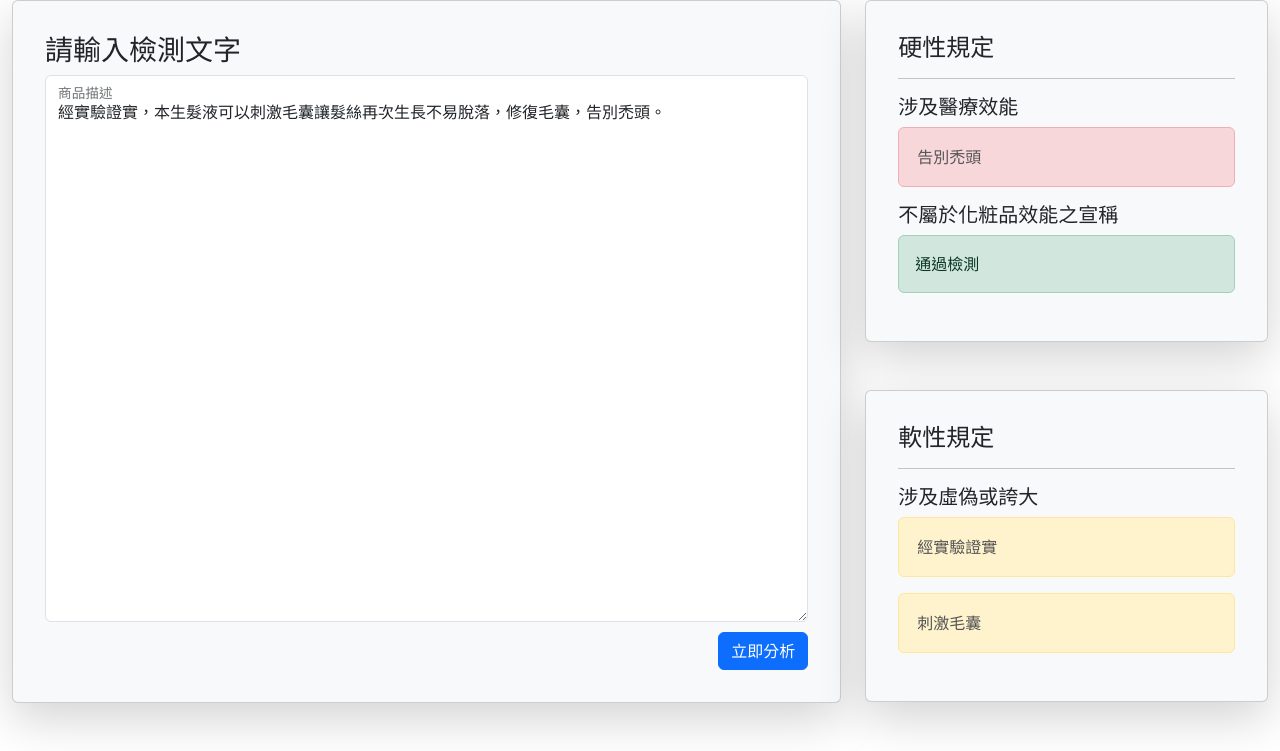
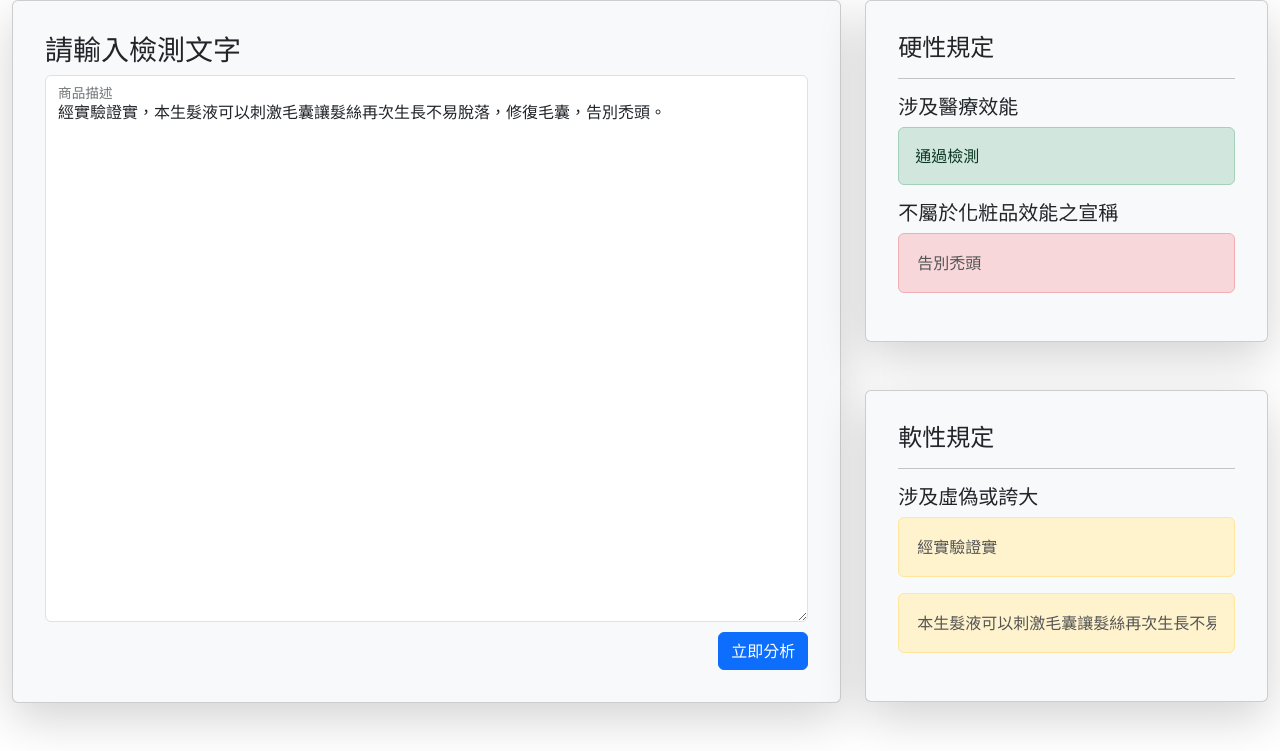
Before and after one commit to Grammyship/CosCOP, a Python web app: template flask/templates/index.html in a window 1280 px wide. Shown: the part 64-815 px from the top of the page. Run offline with Jinja, Linux system fonts and the light colour scheme; the template is opened without the code that fills it, so the values that code supplies are empty.

Commit message:
Modify init information

```diff
--- a/flask/templates/index.html
+++ b/flask/templates/index.html
@@ -96,12 +96,12 @@
                             status: StatusEnum.RULE_EXAGG,
                         },
                         {
-                            utterance: "刺激毛囊",
+                            utterance: "本生髮液可以刺激毛囊讓髮絲再次生長不易脫落",
                             status: StatusEnum.RULE_EXAGG,
                         },
                         {
                             utterance: "告別禿頭",
-                            status: StatusEnum.RULE_MEDICAL,
+                            status: StatusEnum.RULE_OTHER,
                         },
                     ],
                 }
```
